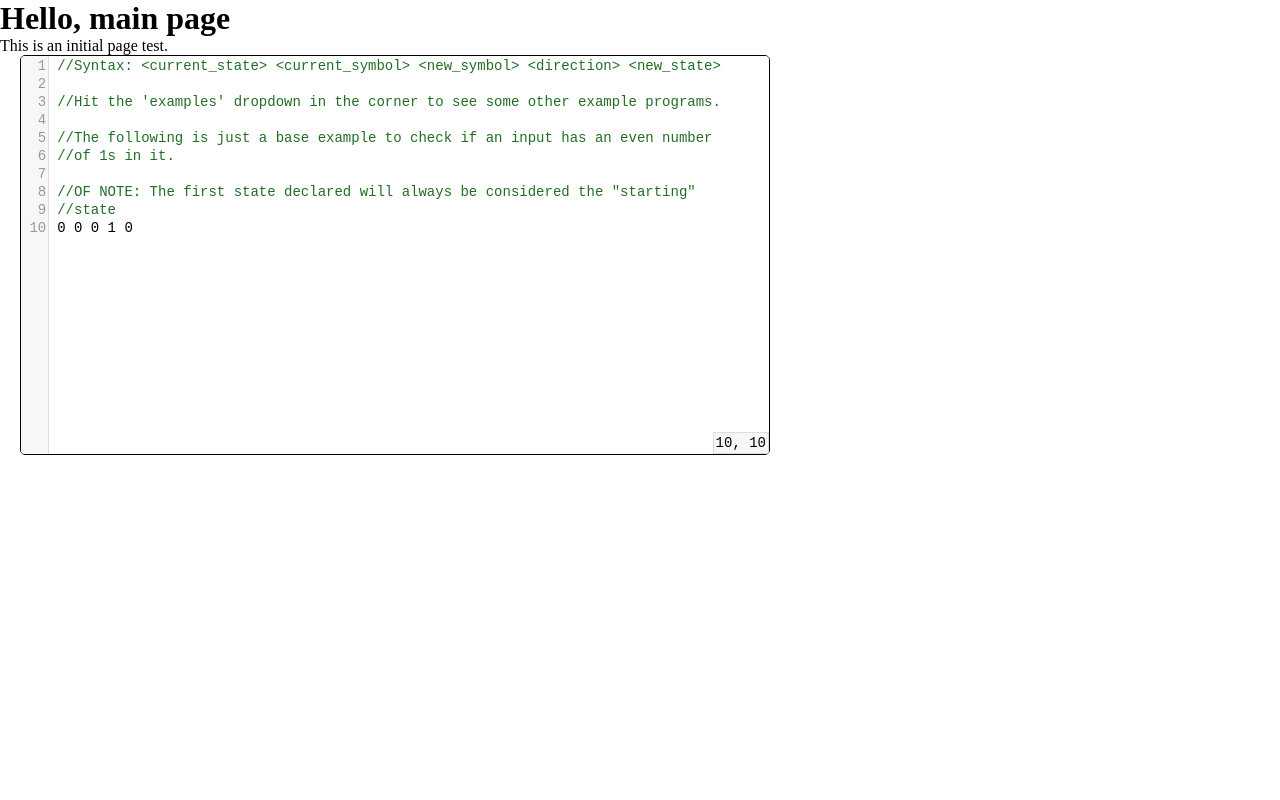
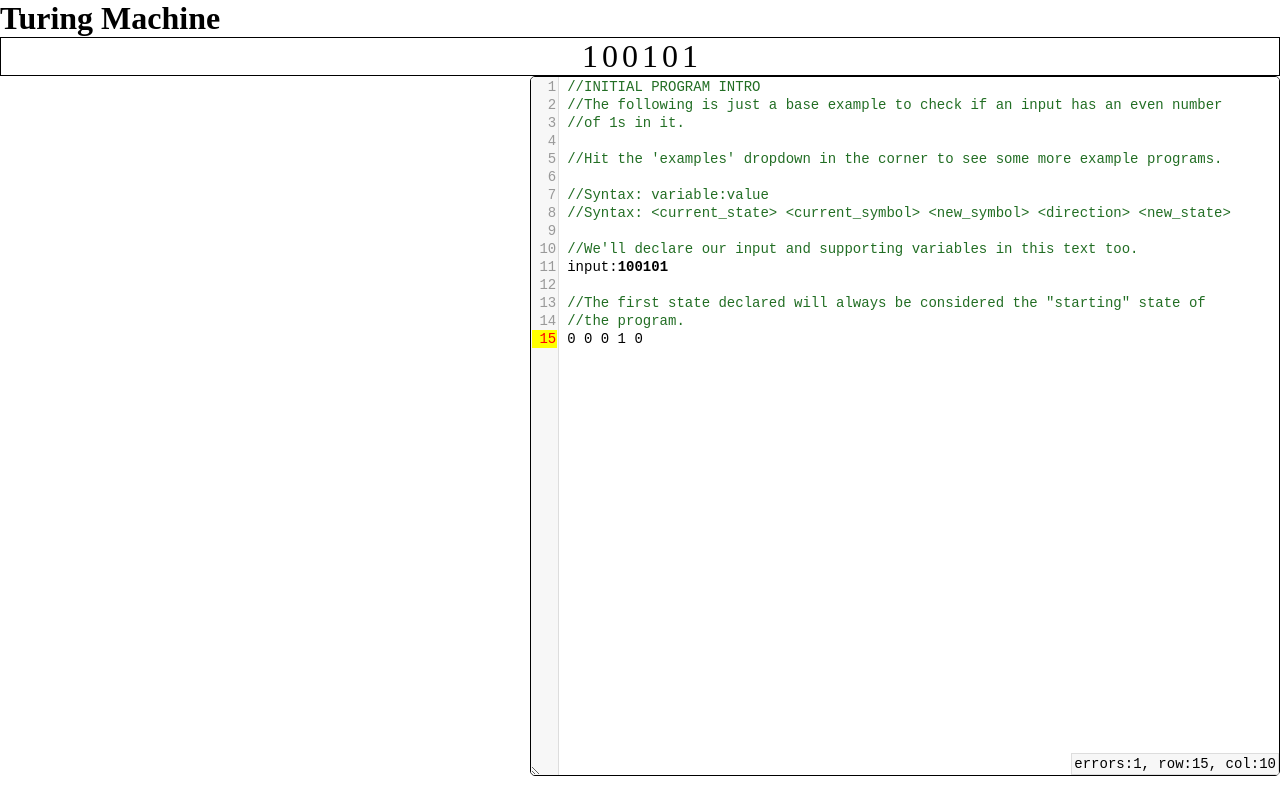
Before and after one commit to Vladimir-Herdman/turing-machine, a React (Vite) app: page / in a window 1280 px wide. Built offline with nearby package versions, Linux system fonts and the light colour scheme.

Commit message:
Rearranged site flow, better token coloring in code, setup for tape and graphs

```diff
--- a/src/App.module.css
+++ b/src/App.module.css
@@ -1,3 +1,24 @@
+.body {
+  width: 100%;
+  height: 90vh;
+  position: relative;
+  display: flex;
+  flex-direction: column;
+}
+
+.visuals {
+  display: flex;
+  flex-direction: row;
+}
+
+.graph {
+  flex: 1;
+}
+
+/* .slider { */
+/*   --null: "null" */
+/* } */
+
 .code {
-  margin-left: 20px;
+  --null: "null";
 }
--- a/src/App.tsx
+++ b/src/App.tsx
@@ -1,17 +1,36 @@
-import { useRef } from 'react'
+import { useRef, useState } from 'react'
 import styles from './App.module.css'
 import Codeblock from './components/codeblock/Codeblock'
+import { initialCodeExample } from './components/codeblock/examples-strings'
+import Tape from './components/tape/Tape'
 
+//TODO: Look into [SVG.js](https://svgjs.dev/docs/3.0/) for creating the graph
+//and animating it with program execution.
 function App() {
+  const [input, setInput] = useState(initialCodeExample.match(/[10]+/)![0])
+  const [codeWidth, setCodeWidth] = useState(750);
   const codeRef = useRef("");
+
+  const onCodeUpdate = (code: string, input: string) => {
+    codeRef.current = code;
+    setInput(input);
+  };
 
   return (
     <>
-      <h1>Hello, main page</h1>
-      <p>This is an initial page test.</p>
-      <div className={styles.code}><Codeblock onChange={(v) => (codeRef.current = v)} /></div>
+      <header>
+        <h1>Turing Machine</h1>
+      </header>
+      <div className={styles.body}>
+        <Tape input={input} />
+        <div className={styles.visuals}>
+          <div className={styles.graph}></div>
+          {/*<div className={styles.slider}></div>*/}
+          <div className={styles.code}><Codeblock onChange={onCodeUpdate} /></div>
+        </div>
+      </div>
     </>
-  )
+  );
 }
 
 export default App
--- a/src/assets/index.css
+++ b/src/assets/index.css
@@ -1,5 +1,5 @@
 :root {
-  --null: "";
+  --codefont: 14px 'Courier New', Courier, monospace;
 }
 
 * {
--- a/src/components/codeblock/Codeblock.module.css
+++ b/src/components/codeblock/Codeblock.module.css
@@ -1,15 +1,23 @@
 .code {
-  --font: 14px 'Courier New', Courier, monospace;
   --line-height: 18px;
 
   display: flex;
+  flex-direction: row-reverse;
   box-sizing: border-box;
   width: 750px;
-  height: 400px;
+  height: 700px;
   border: solid black 1px;
   border-radius: 5px;
   overflow: hidden;
   position: relative;
+
+  /* TODO: Make, instead, a resizable bar in the middle rather than this (which just works already, but could be nicer.) */
+  resize: horizontal;
+  direction: rtl;
+  /* direction's changed so resize handle on left of box, but children still ltr for English users. */
+  & > * {
+      direction: ltr;
+  }
 }
 
 .lineNumbers {
@@ -24,7 +32,7 @@
   & div {
     min-width: 3ch;
     height: var(--line-height);
-    font: var(--font);
+    font: var(--codefont);
     color: #999999;
     margin: 0;
     padding: 1px;
@@ -43,7 +51,7 @@
   margin: 0;
   z-index: 1000;
   padding-left: 8px;
-  font: var(--font);
+  font: var(--codefont);
   outline: none;
   resize: none;
   border: none;
@@ -58,7 +66,7 @@
   position-anchor: --code-anchor;
   user-select: none;
   pointer-events: none;
-  font: var(--font);
+  font: var(--codefont);
   z-index: 1001;
   position: absolute;
   outline: none;
@@ -74,7 +82,9 @@
   & > .comment {
     color: #226e24;
   }
-
+  & > .input {
+    font-weight: bold;
+  }
   & > .plain {
     color: black;
   }
@@ -87,8 +97,13 @@
   z-index: 1001;
   width: fit-content;
   height: fit-content;
-  font: var(--font);
+  font: var(--codefont);
   border: 1px solid #ddd;
   background: #f7f7f7;
   padding: 2px;
 }
+
+.red {
+  color: red !important;
+  background-color: yellow;
+}
--- a/src/components/codeblock/Codeblock.tsx
+++ b/src/components/codeblock/Codeblock.tsx
@@ -1,11 +1,16 @@
-import { useRef, useState } from 'react'
+import { useEffect, useRef, useState } from 'react'
 import { initialCodeExample } from './examples-strings';
 import styles from './Codeblock.module.css'
 
 type Props = {
   initialVal?: string;
-  onChange: (value: string) => void;
+  onChange: (codeText: string, input: string) => void;
 };
+
+const commentPat = /(\/\/.*)/;
+const inputPat = /input:[ ]*([01]+)/;
+const errorPat = /(.+ .+ .+ [lr\*] .+)|([a-z]+:[ ]*[a-z0-1]+)/
+let errorCount = 0;
 
 export default function Codeblock({initialVal=initialCodeExample, onChange}: Props) {
   const [code, setCode] = useState(initialVal);
@@ -13,13 +18,21 @@ export default function Codeblock({initialVal=initialCodeExample, onChange}: Pro
   const lineNumbersRef = useRef<HTMLDivElement>(null);
   const preRef = useRef<HTMLPreElement>(null);
 
-  const update = (val: string, newCaret: number) => {
+  const update = (val: string, newCaret?: number) => {
     setCode(val);
-    setCaret(newCaret);
-    onChange(val);
+    if (newCaret)
+      setCaret(newCaret);
+    const input = val.match(inputPat) ?? ["", ""];
+    onChange(val, input[1]);
   };
 
-  const syncCaret = (e: React.SyntheticEvent<HTMLTextAreaElement>) => setCaret(e.currentTarget.selectionStart);
+  //Called once at startup/load, since empty dependency array.
+  useEffect(() => {
+    update(initialCodeExample);
+  }, []);
+
+  const syncCaret = (e: React.SyntheticEvent<HTMLTextAreaElement>) =>
+    setCaret(e.currentTarget.selectionStart);
 
   const handleScroll = (e: any) => {
     const { scrollTop, scrollLeft } = e.currentTarget;
@@ -39,8 +52,7 @@ export default function Codeblock({initialVal=initialCodeExample, onChange}: Pro
     }
   };
 
-  const commentPat = /(\/\/.*)/;
-  const coloredCode: string[] = code.split(commentPat);
+  const coloredCode: any = splitByTokens(code);
 
   const beforeCaret = code.slice(0, caret).split("\n");
   const cursorRow = beforeCaret.length;
@@ -49,17 +61,21 @@ export default function Codeblock({initialVal=initialCodeExample, onChange}: Pro
   return (
     <div className={styles.code}>
       <div className={styles.lineNumbers} ref={lineNumbersRef}>
-        {code.split("\n").map((_, i) => ( <div key={i+1}>{i+1}</div> ))}
+        {getLineNumbers(code)}
       </div>
-      <div className={styles.infoBox}>{cursorRow}, {cursorCol}</div>
+      <div className={styles.infoBox}>errors:{errorCount}, row:{cursorRow}, col:{cursorCol}</div>
 
       <pre
         ref={preRef}
         className={styles.overlayText}
         spellCheck={false}
         style={{lineHeight:"var(--line-height)"}}>
-        {coloredCode.map((text, i) => (
-          <span key={i} className={text.match(commentPat) ? styles.comment : styles.plain}>{text}</span>
+        {coloredCode.map((token: Token, i: number) => (
+          <span
+            key={i}
+            className={getTextSpanColor(token.token)}>
+            {token.text}
+          </span>
         ))}
       </pre>
       <textarea
@@ -83,3 +99,69 @@ function insertAtCursor(e: any, state: any, setState: any, addition: string, cur
   setState(next);
   e.target.selectionStart = e.target.selectionEnd = s + cursorPos;
 }
+
+type Token = {
+  text: string;
+  token: string;
+};
+function splitByTokens(text: string) {
+  let tokens: Token[] = [];
+
+  let lines = text.split("\n");
+  let inputSet = false;
+  for (let i=0; i<lines.length; i++){
+    let [plain, comment] = lines[i].split(/(\/\/.*)/);
+
+    if (plain) {
+      if (!inputSet && plain.match(inputPat)) {
+        const [a, b, c] = plain.split(/([10]+)/);
+        tokens.push({text: a, token: "plain"});
+        tokens.push({text: b, token: "input"});
+        tokens.push({text: c, token: "plain"});
+        inputSet = true;
+      } else {
+        tokens.push({text: plain, token: "plain"});
+      }
+    }
+    if (comment)
+      tokens.push({text: comment, token: "comment"});
+
+    tokens.push({text: "\n", token: "plain"})
+  }
+
+  return tokens;
+}
+
+function getTextSpanColor(text: string) {
+  let className = styles.plain;
+
+  switch (text) {
+    case "comment":
+      className=styles.comment;
+      break;
+    case "input":
+      className=styles.input;
+      break;
+  }
+
+  return className;
+}
+
+function getLineNumbers(codeText: string) {
+  let lines = codeText.split("\n");
+  errorCount = 0;
+  return lines.map((text, i) => {
+    text = text.split(commentPat)[0].trim();
+
+    let error = false;
+    if (!text.match(errorPat))
+      error = true;
+
+    if (text.length === 0)
+      error = false;
+
+    if (error)
+      errorCount += 1;
+    return (<div className={error ? styles.red : ""} key={i+1}>{i+1}</div>);
+  });
+}
--- a/src/components/codeblock/examples-strings.ts
+++ b/src/components/codeblock/examples-strings.ts
@@ -1,10 +1,15 @@
-export const initialCodeExample = `//Syntax: <current_state> <current_symbol> <new_symbol> <direction> <new_state>
-
-//Hit the 'examples' dropdown in the corner to see some other example programs.
-
+export const initialCodeExample = `//INITIAL PROGRAM INTRO
 //The following is just a base example to check if an input has an even number
 //of 1s in it.
 
-//OF NOTE: The first state declared will always be considered the "starting"
-//state
+//Hit the 'examples' dropdown in the corner to see some more example programs.
+
+//Syntax: variable:value
+//Syntax: <current_state> <current_symbol> <new_symbol> <direction> <new_state>
+
+//We'll declare our input and supporting variables in this text too.
+input:100101
+
+//The first state declared will always be considered the "starting" state of
+//the program.
 0 0 0 1 0`;
--- /dev/null
+++ b/src/components/tape/Tape.module.css
@@ -0,0 +1,11 @@
+.tape {
+  width: 100%;
+  border: solid black 1px;
+  text-align: center;
+}
+
+.cell {
+  padding: 2px;
+  font: (--codefont);
+  font-size: 32px;
+}
--- /dev/null
+++ b/src/components/tape/Tape.tsx
@@ -0,0 +1,22 @@
+import styles from './Tape.module.css'
+
+type Props = {
+  input: string;
+};
+
+export default function Tape({ input="" }: Props) {
+
+  return (
+    <>
+      <div className={styles.tape}>
+      {[...input].map((ch, i) => (
+        <span
+        key={i}
+        className={styles.cell}>
+        {ch}
+        </span>
+      ))}
+      </div>
+    </>
+  );
+}
```
